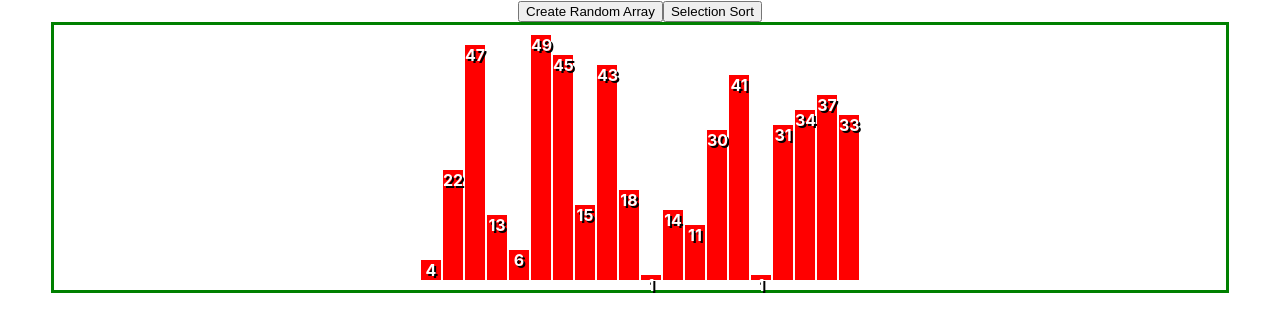
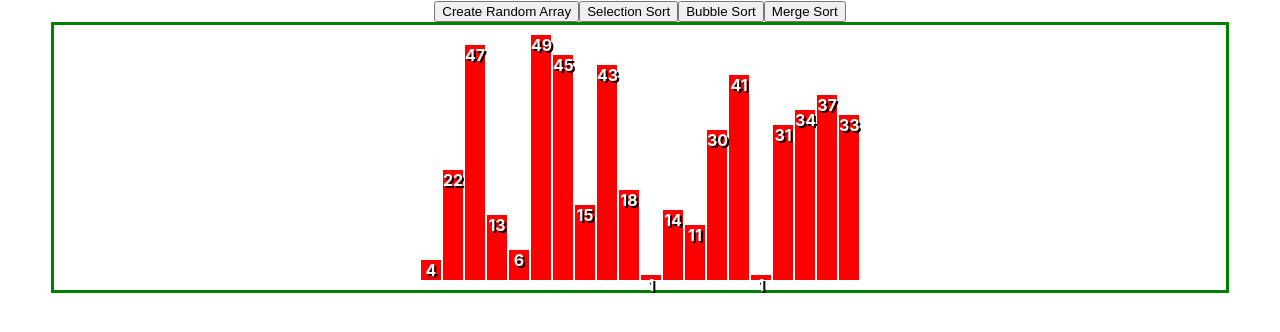
Before and after one commit to dominic1031/Sorting-Visualizer, a React (Create React App) app: page / in a window 1280 px wide. Shown: the top 332 px of the page. Built offline with nearby package versions, Linux system fonts and the light colour scheme.

Commit message:
bubbleSort and MergeSort working

```diff
--- a/src/SortingAlgorithms/sortingAlgorithms.js
+++ b/src/SortingAlgorithms/sortingAlgorithms.js
@@ -1,4 +1,6 @@
 import { COMPARE_VAL, SWAP_VAL, COMPLETE_VAL } from '../Constants/constants';
+
+// Credit: geeksforgeeks.com
 
 const swap = (arr, a, b) => {
     var temp = arr[a];
@@ -6,9 +8,27 @@ const swap = (arr, a, b) => {
     arr[b] = temp;
 }
 
+export function* bubbleSort(arr) {
+    var i, j;
+    let n = arr.length;
+    for (i = 0; i < n; i++) {
+        for (j = 0; j < n-i-1; j++)
+        {
+            yield [COMPARE_VAL, j, j+1];
+            if (arr[j].value > arr[j+1].value)
+            {
+                yield [SWAP_VAL, j, j+1];
+                swap(arr,j,j+1);
+            }
+        }
+        yield [COMPLETE_VAL, n-i-1];
+    }
+}
+
 export function* selectionSort(arr) {
     var n = arr.length;
     var i, j, min_idx;
+
     // One by one move boundary of unsorted subarray
     for (i = 0; i < n; i++)
     {
@@ -29,7 +49,7 @@ export function* selectionSort(arr) {
     }
 }
 
-export const mergeSort = (arr, l=0, r=null) => {
+export function* mergeSort(arr, l=0, r=null) {
     if (r === null) r = arr.length-1;
     if (l < r)
     {
@@ -38,46 +58,75 @@ export const mergeSort = (arr, l=0, r=null) => {
         let m = l + Math.floor((r - l) / 2);
 
         // Sort first and second halves
-        mergeSort(arr, l, m);
-        mergeSort(arr, m + 1, r);
+        for (let step of mergeSort(arr, l, m)) {
+            yield step;
+        }
+        for (let step of mergeSort(arr, m + 1, r)) {
+            yield step;
+        }
 
-        merge(arr, l, m, r);
+        for (let step of merge(arr, l, m, r)) {
+            yield step;
+        }
     }
 }
 
-function merge(arr, start, mid, end) {
+function* merge(arr, start, mid, end) {
+    let start1 = start
     let start2 = mid + 1;
 
     // If the direct merge is already sorted
-    if (arr[mid] <= arr[start2])
+    yield [COMPARE_VAL, mid, start2];
+    if (arr[mid].value <= arr[start2].value)
     {
+        if (start === 0 && end === arr.length-1) {
+            yield [COMPLETE_VAL, ...Array.from({length: end - start + 1}, (_, index) => index)]
+        }
         return;
     }
     // Two pointers to maintain start
     // of both arrays to merge
-    while (start <= mid && start2 <= end)
+    while (start1 <= mid && start2 <= end)
     {
         // If element 1 is in right place
-        if (arr[start] <= arr[start2])
+        yield [COMPARE_VAL, start1, start2];
+        if (arr[start1].value <= arr[start2].value)
         {
-            start++;
+            if (start === 0 && end === arr.length-1) {
+                yield [COMPLETE_VAL, start1];
+            }
+            start1++;
         }
         else
         {
-            let value = arr[start2];
             let index = start2;
 
             // Shift all the elements between element 1
             // element 2, right by 1.
-            while (index !== start)
+            yield [COMPARE_VAL, index, start1]
+            while (index !== start1)
             {
-                arr[index] = arr[index - 1];
+                yield [SWAP_VAL, index, index - 1];
+                swap(arr, index, index-1);
                 index--;
             }
-            arr[start] = value;
-
+            if (start === 0 && end === arr.length-1) {
+                yield [COMPLETE_VAL, start1];
+            }
             // Update all the pointers
-            start++;
+            start1++;
+            mid++;
+            start2++;
+        }
+    }
+    if (start === 0 && end === arr.length-1) {
+        while (start1 <= mid) {
+            yield [COMPLETE_VAL, start1];
+            start1++;
+        }
+        while (start2 <= end) {
+            yield [COMPLETE_VAL, start1];
+            start1++;
             mid++;
             start2++;
         }
--- a/src/SortingVisualizer/SortingVisualizer.jsx
+++ b/src/SortingVisualizer/SortingVisualizer.jsx
@@ -37,18 +37,71 @@ export default class SortingVisualizer extends React.Component {
         this.setState({ array });
     }
 
-    mergeSort = () => {
-        testSort(this.state.array, sortingAlgorithms.mergeSort);
-        sortingAlgorithms.mergeSort(this.state.array);
+    mergeSort = async () => {
+        if (this.state.disabled) return; // if button is disabled, then don't run sort
+        this.setState({ disabled: true }); // prevent button from being pressed again
+        this.highlight(Array.from({length: this.state.array.length}, (_, index) => index), DEFAULT_COLOR); // removes any previous highlighting
+        const sortAlgorithm = sortingAlgorithms.mergeSort;
+        if (!testSort(this.state.array, sortAlgorithm)) {
+            this.setState({ disabled: false });
+            return;
+        }
+        let sortAlgo = sortAlgorithm(this.state.array);
+        for (var step of sortAlgo) {
+            const arrayOperation = step[0]; // = COMPARE_VAL, SWAP_VAL, or COMPLETE_VAL
+            const highlightColor = [COMPARISON_COLOR, SWAP_COLOR, COMPLETE_COLOR][arrayOperation]
+            const barIndices = step.slice(1);  // = bars to highlight
+            this.highlight(barIndices, highlightColor);
+            await delay(100);
+            switch(arrayOperation) {  // We want to unhighlight the bars we colored in if the bar is not COMPLETE
+                case COMPARE_VAL:
+                case SWAP_VAL:
+                    this.highlight(barIndices, DEFAULT_COLOR);
+                    break;
+                default:
+            }
+
+        }
+        this.setState({ disabled: false }); // enable button after sort is done
     }
 
     selectionSort = async () => {
-        if (this.state.disabled) { // if button is disabled, then don't run sort
+        if (this.state.disabled) return; // if button is disabled, then don't run sort
+        this.setState({ disabled: true }); // prevent button from being pressed again
+        this.highlight(Array.from({length: this.state.array.length}, (_, index) => index), DEFAULT_COLOR);
+        const sortAlgorithm = sortingAlgorithms.selectionSort;
+        if (!testSort(this.state.array, sortAlgorithm)) {
+            this.setState({ disabled: false });
             return;
         }
+        let sortAlgo = sortAlgorithm(this.state.array);
+        for (var step of sortAlgo) {
+            const arrayOperation = step[0]; // = COMPARE_VAL, SWAP_VAL, or COMPLETE_VAL
+            const highlightColor = [COMPARISON_COLOR, SWAP_COLOR, COMPLETE_COLOR][arrayOperation]
+            const barIndices = step.slice(1);  // = bars to highlight
+            this.highlight(barIndices, highlightColor);
+            await delay(100);
+            switch(arrayOperation) {  // We want to unhighlight the bars we colored in if the bar is not COMPLETE
+                case COMPARE_VAL:
+                case SWAP_VAL:
+                    this.highlight(barIndices, DEFAULT_COLOR);
+                    break;
+                default:
+            }
+
+        }
+        this.setState({ disabled: false }); // enable button after sort is done
+    }
+
+    bubbleSort = async () => {
+        if (this.state.disabled) return; // if button is disabled, then don't run sort
         this.setState({ disabled: true }); // prevent button from being pressed again
-        const sortAlgorithm = sortingAlgorithms.selectionSort;
-        testSort(this.state.array, sortAlgorithm);
+        this.highlight(Array.from({length: this.state.array.length}, (_, index) => index), DEFAULT_COLOR);
+        const sortAlgorithm = sortingAlgorithms.bubbleSort;
+        if (!testSort(this.state.array, sortAlgorithm)) {
+            this.setState({ disabled: false });
+            return;
+        }
         let sortAlgo = sortAlgorithm(this.state.array);
         for (var step of sortAlgo) {
             const arrayOperation = step[0]; // = COMPARE_VAL, SWAP_VAL, or COMPLETE_VAL
@@ -76,10 +129,20 @@ export default class SortingVisualizer extends React.Component {
             <>
                 <button
                     onClick={ () => this.createRandomArray() }
-                disabled={ this.state.disabled }> Create Random Array </button>
+                    disabled={ this.state.disabled }> Create Random Array
+                </button>
                 <button
                     onClick={() => this.selectionSort() }
-                disabled={ this.state.disabled }> Selection Sort </button>
+                    disabled={ this.state.disabled }> Selection Sort
+                </button>
+                <button
+                    onClick={() => this.bubbleSort() }
+                    disabled={ this.state.disabled }> Bubble Sort
+                </button>
+                <button
+                    onClick={() => this.mergeSort() }
+                    disabled={ this.state.disabled }> Merge Sort
+                </button>
                 <div className="array-container">
                     {array.map((bar, index) => (
                         <div className="array-bar"
@@ -102,8 +165,8 @@ function randomIntFromInterval(min, max) {
 }
 
 function isArraySorted(arr) {
-    for (let i = 0; i < arr.length; i++) {
-        if (arr[i] > arr[i+1]) {
+    for (let i = 0; i < arr.length-1; i++) {
+        if (arr[i].value > arr[i+1].value) {
             return false;
         }
     }
@@ -111,12 +174,15 @@ function isArraySorted(arr) {
 }
 
 function testSort(arr, sortFunc) {
-    var dummy = arr.slice();
-    sortFunc(dummy);
+    const dummy = arr.slice();
+    const sortGenerator = sortFunc(dummy);
+    while (!(sortGenerator.next()).done); // go through generator
     if (!isArraySorted(dummy)) {
+        console.log(dummy);
         console.log("Sort algorithm is wrongly implemented!");
         return false;
     }
+    console.log(dummy);
     console.log("Sort algorithm is correctly implemented!");
     return true;
 }
```
Lines whose indentation alone changed are shown as unchanged.
